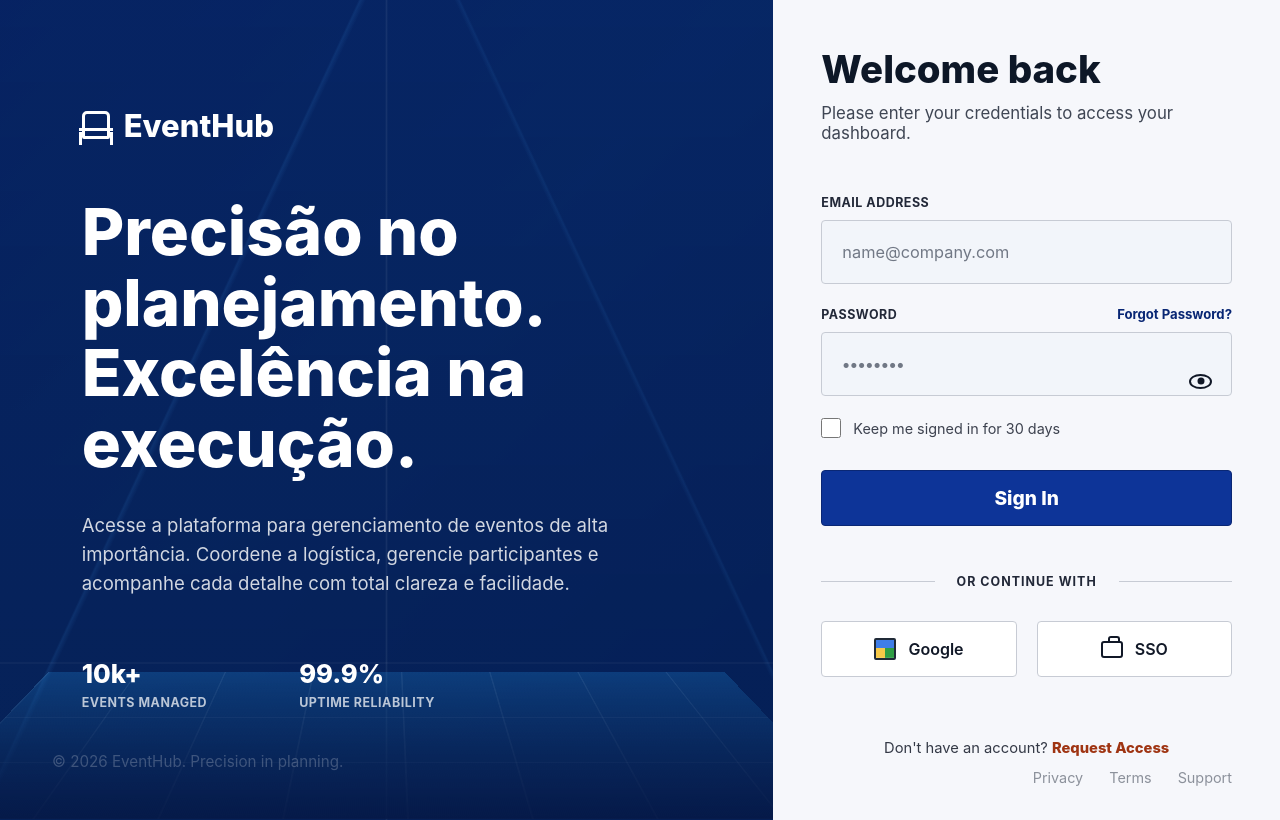
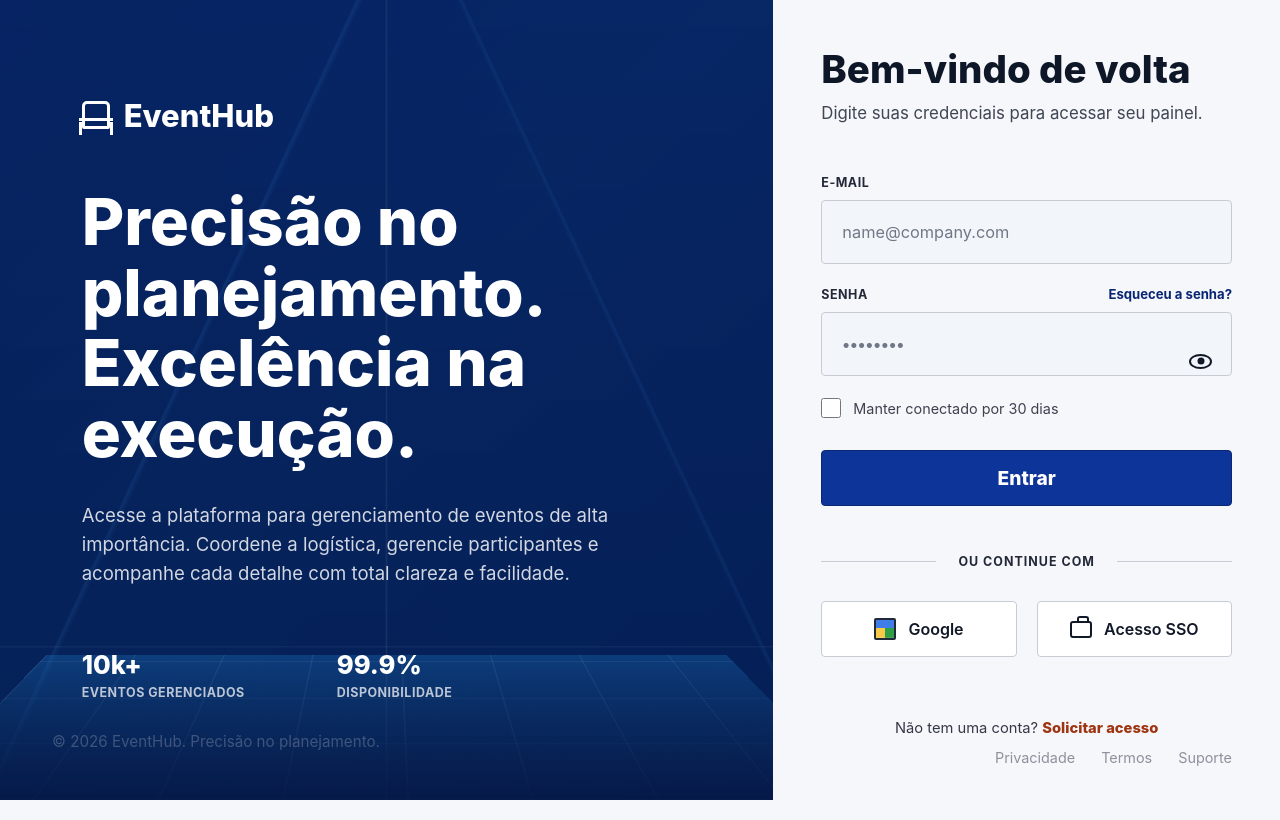
Before and after one commit to DevOps-EventHub/eventhub-frontend, a React (Vite) app: page / in a window 1280 px wide. Built offline with nearby package versions, Linux system fonts and the light colour scheme.

Commit message:
tela login implementada

```diff
--- a/src/App.jsx
+++ b/src/App.jsx
@@ -42,7 +42,7 @@ function App() {
       })
 
       if (!response.ok) {
-        throw new Error('E-mail ou senha invalidos.')
+        throw new Error('E-mail ou senha inválidos.')
       }
 
       const data = await response.json()
@@ -52,10 +52,10 @@ function App() {
       storage.setItem('eventhub.tokenType', data.tokenType)
       storage.setItem('eventhub.user', JSON.stringify(data.user))
 
-      setMessage(`Bem-vindo de volta, ${data.user?.name ?? 'usuario'}!`)
+      setMessage(`Bem-vindo de volta, ${data.user?.name ?? 'usuário'}!`)
       setMessageType('success')
     } catch (error) {
-      setMessage(error.message || 'Nao foi possivel entrar agora.')
+      setMessage(error.message || 'Não foi possível entrar agora.')
       setMessageType('error')
     } finally {
       setIsLoading(false)
@@ -66,7 +66,7 @@ function App() {
     <main className="login-page">
       <section className="brand-panel" aria-label="EventHub">
         <div className="brand-content">
-          <a className="brand-mark" href="/" aria-label="EventHub pagina inicial">
+          <a className="brand-mark" href="/" aria-label="Página inicial do EventHub">
             <span className="brand-icon" aria-hidden="true">
               <span />
             </span>
@@ -80,31 +80,31 @@ function App() {
             </p>
           </div>
 
-          <dl className="brand-metrics" aria-label="EventHub metrics">
+          <dl className="brand-metrics" aria-label="Métricas do EventHub">
             <div>
               <dt>10k+</dt>
-              <dd>Events managed</dd>
+              <dd>Eventos gerenciados</dd>
             </div>
             <div>
               <dt>99.9%</dt>
-              <dd>Uptime reliability</dd>
+              <dd>Disponibilidade</dd>
             </div>
           </dl>
         </div>
 
-        <p className="brand-footer">© 2026 EventHub. Precision in planning.</p>
+        <p className="brand-footer">© 2026 EventHub. Precisão no planejamento.</p>
       </section>
 
       <section className="auth-panel" aria-labelledby="login-title">
         <div className="auth-card">
           <div className="auth-heading">
-            <h2 id="login-title">Welcome back</h2>
-            <p>Please enter your credentials to access your dashboard.</p>
+            <h2 id="login-title">Bem-vindo de volta</h2>
+            <p>Digite suas credenciais para acessar seu painel.</p>
           </div>
 
           <form className="login-form" onSubmit={handleSubmit}>
             <label className="field">
-              <span>Email address</span>
+              <span>E-mail</span>
               <input
                 autoComplete="email"
                 name="email"
@@ -118,8 +118,8 @@ function App() {
 
             <label className="field">
               <span className="field-row">
-                Password
-                <a href="/forgot-password">Forgot Password?</a>
+                Senha
+                <a href="/forgot-password">Esqueceu a senha?</a>
               </span>
               <span className="password-control">
                 <input
@@ -132,7 +132,7 @@ function App() {
                   value={form.password}
                 />
                 <button
-                  aria-label={showPassword ? 'Hide password' : 'Show password'}
+                  aria-label={showPassword ? 'Ocultar senha' : 'Mostrar senha'}
                   className="icon-button"
                   onClick={() => setShowPassword((visible) => !visible)}
                   type="button"
@@ -149,7 +149,7 @@ function App() {
                 onChange={handleChange}
                 type="checkbox"
               />
-              <span>Keep me signed in for 30 days</span>
+              <span>Manter conectado por 30 dias</span>
             </label>
 
             {message && (
@@ -159,12 +159,12 @@ function App() {
             )}
 
             <button className="submit-button" disabled={isLoading} type="submit">
-              {isLoading ? 'Signing in...' : 'Sign In'}
+              {isLoading ? 'Entrando...' : 'Entrar'}
             </button>
           </form>
 
           <div className="divider">
-            <span>Or continue with</span>
+            <span>Ou continue com</span>
           </div>
 
           <div className="provider-actions">
@@ -174,19 +174,19 @@ function App() {
             </button>
             <button type="button">
               <span className="briefcase-icon" aria-hidden="true" />
-              SSO
+              Acesso SSO
             </button>
           </div>
 
           <p className="request-access">
-            Don't have an account? <a href="/request-access">Request Access</a>
+            Não tem uma conta? <a href="/request-access">Solicitar acesso</a>
           </p>
         </div>
 
-        <nav className="legal-links" aria-label="Legal links">
-          <a href="/privacy">Privacy</a>
-          <a href="/terms">Terms</a>
-          <a href="/support">Support</a>
+        <nav className="legal-links" aria-label="Links legais">
+          <a href="/privacy">Privacidade</a>
+          <a href="/terms">Termos</a>
+          <a href="/support">Suporte</a>
         </nav>
       </section>
     </main>
```
